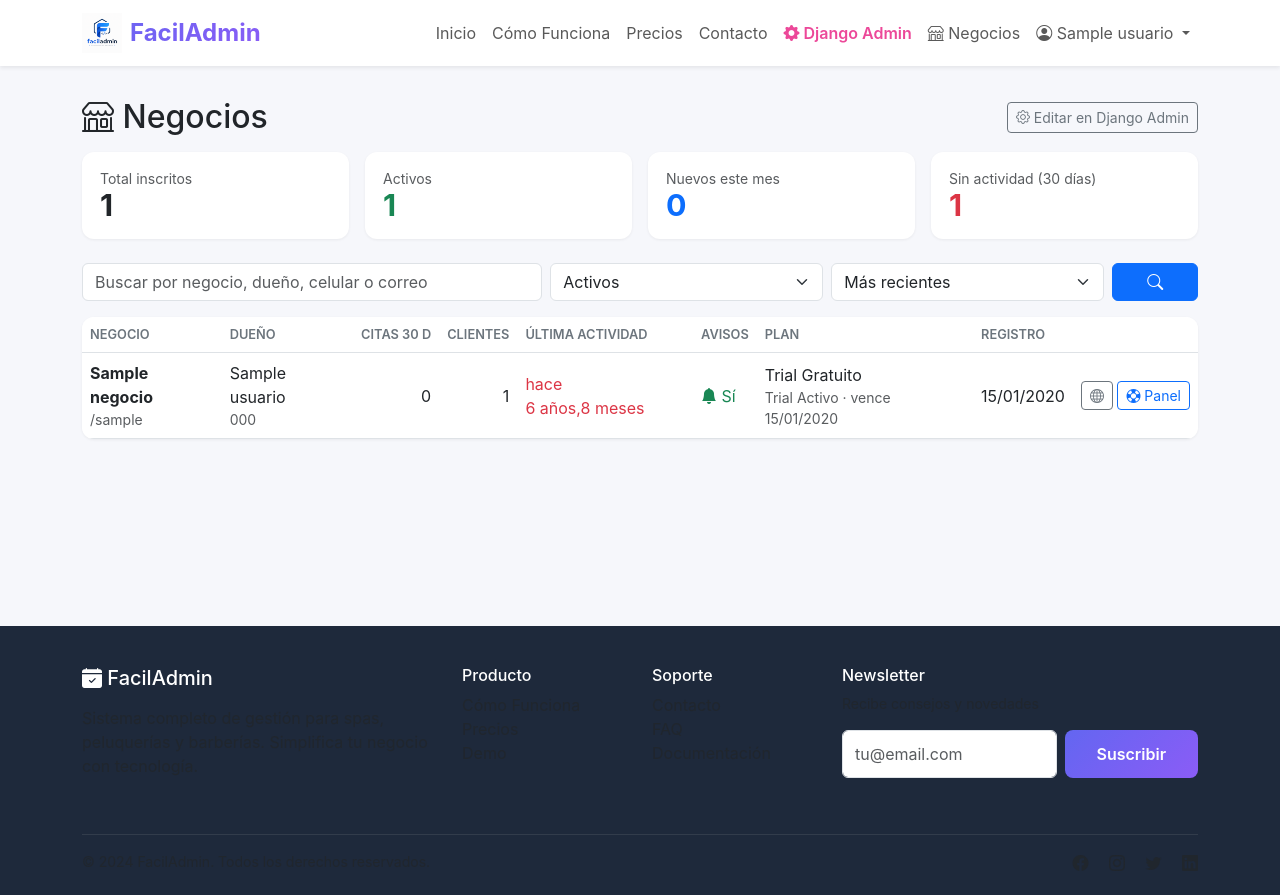
After one commit to Sistoferney/faciladmin, a Django app: page /superadmin/negocios/ in a window 1280 px wide. The commit adds this page. Run offline with Django 5.2, Linux system fonts and the light colour scheme; a user stored in the database is signed in; data comes from the database, SQL or seed files in the repository; tables that the repository leaves empty hold one stand-in row (values such as "Sample post"); parts of the project's set-up code (start-up, migrations or seed data) failed here and were passed over.

Commit message:
Feature: Listado de negocios para el superadmin y modo soporte
- Página /superadmin/negocios/ (reemplaza el menú desplegable): resumen
  (total, activos, nuevos del mes, sin actividad en 30 días), búsqueda por
  negocio, dueño, celular o correo, filtros, orden y paginación.
- Por negocio: dueño, citas de los últimos 30 días, clientes, última
  actividad (cita o ingreso del dueño), notificaciones activas, plan y
  vencimiento; botones para ver la minipágina, abrir su panel y escribirle
  al dueño por WhatsApp.
- Modo soporte: el superadmin abre el panel de cualquier negocio con un
  aviso visible; su dispositivo no se suscribe a los avisos del negocio
  (sin manifest, service worker, consulta de pendientes ni sonido) y sus
  acciones quedan registradas en el log.
- Al iniciar sesión, el superadmin llega al listado de negocios.

Co-Authored-By: Claude Opus 5.5 <noreply@anthropic.com>

```diff
--- a/apps/core/auth_views.py
+++ b/apps/core/auth_views.py
@@ -10,9 +10,9 @@ def redirect_after_login(request):
     """
     Redirige al usuario a su panel personalizado después del login
     """
-    # Si es superadmin, ir a la landing principal
+    # Si es superadmin, ir al listado de negocios
     if request.user.is_superuser:
-        return redirect('/')
+        return redirect('core:superadmin_negocios')
 
     # Si el usuario tiene un negocio asociado, ir a su mini-página admin
     if hasattr(request.user, 'negocio'):
--- a/apps/core/urls.py
+++ b/apps/core/urls.py
@@ -2,7 +2,7 @@
 URLs para vistas principales (landing, registro, etc.)
 """
 from django.urls import path
-from . import views, auth_views
+from . import views, auth_views, superadmin_views
 
 app_name = 'core'
 
@@ -12,6 +12,9 @@ urlpatterns = [
     path('como-funciona/', views.como_funciona, name='como_funciona'),
     path('contacto/', views.contacto, name='contacto'),
 
+    # Superadministrador de la plataforma
+    path('superadmin/negocios/', superadmin_views.negocios_superadmin, name='superadmin_negocios'),
+
     # Health check para monitoreo
     path('health/', views.health_check, name='health_check'),
 
--- a/apps/core/views.py
+++ b/apps/core/views.py
@@ -18,7 +18,6 @@ def landing_page(request):
     context = {
         'title': 'FacilAdmin - Sistema de Gestión para Spas y Peluquerías',
         'total_negocios': Negocio.objects.filter(esta_activo=True).count(),
-        'negocios': Negocio.objects.filter(esta_activo=True).order_by('-fecha_creacion') if request.user.is_superuser else None,
     }
     return render(request, 'landing/index.html', context)
 
--- a/templates/landing/base_landing.html
+++ b/templates/landing/base_landing.html
@@ -167,25 +167,11 @@
                                     <i class="bi bi-gear-fill"></i> Django Admin
                                 </a>
                             </li>
-                            <!-- Dropdown de Negocios -->
-                            <li class="nav-item dropdown">
-                                <a class="nav-link dropdown-toggle" href="#" role="button" data-bs-toggle="dropdown">
+                            <!-- Negocios inscritos (con indicadores de uso y acceso de soporte) -->
+                            <li class="nav-item">
+                                <a class="nav-link" href="{% url 'core:superadmin_negocios' %}">
                                     <i class="bi bi-shop"></i> Negocios
                                 </a>
-                                <ul class="dropdown-menu dropdown-menu-end">
-                                    <li><h6 class="dropdown-header">Mini-Páginas</h6></li>
-                                    {% if negocios %}
-                                        {% for negocio in negocios %}
-                                        <li>
-                                            <a class="dropdown-item" href="/{{ negocio.slug }}/" target="_blank">
-                                                <i class="bi bi-box-arrow-up-right"></i> {{ negocio.nombre }}
-                                            </a>
-                                        </li>
-                                        {% endfor %}
-                                    {% else %}
-                                        <li><span class="dropdown-item text-muted">No hay negocios</span></li>
-                                    {% endif %}
-                                </ul>
                             </li>
                         {% endif %}
 
--- /dev/null
+++ b/templates/superadmin/negocios.html
@@ -0,0 +1,182 @@
+{% extends 'landing/base_landing.html' %}
+
+{% block extra_css %}
+<style>
+    .sa-page { padding: 32px 0 64px; background: #f6f7fb; min-height: 70vh; }
+    .sa-card { background: #fff; border-radius: 12px; padding: 16px 18px; box-shadow: 0 1px 3px rgba(0,0,0,.06); height: 100%; }
+    .sa-card .valor { font-size: 1.9rem; font-weight: 700; line-height: 1.1; }
+    .sa-card a { color: inherit; text-decoration: none; }
+    .sa-tabla { background: #fff; border-radius: 12px; box-shadow: 0 1px 3px rgba(0,0,0,.06); overflow: hidden; }
+    .sa-tabla table { margin: 0; }
+    .sa-tabla th { font-size: .8rem; text-transform: uppercase; color: #6c757d; font-weight: 600; white-space: nowrap; }
+    .sa-tabla td { vertical-align: middle; }
+    .sa-acciones .btn { padding: .2rem .5rem; }
+    /* En celular cada negocio se ve como una tarjeta */
+    @media (max-width: 767.98px) {
+        .sa-tabla thead { display: none; }
+        .sa-tabla tr { display: block; border-bottom: 1px solid #eee; padding: 10px 14px; }
+        .sa-tabla td { display: flex; justify-content: space-between; gap: 12px; border: 0; padding: 4px 0; }
+        .sa-tabla td::before { content: attr(data-etiqueta); color: #6c757d; font-size: .85rem; }
+        .sa-tabla td.sa-nombre::before, .sa-tabla td.sa-acciones::before { content: none; }
+        .sa-tabla td.sa-acciones { justify-content: flex-start; padding-top: 8px; }
+    }
+</style>
+{% endblock %}
+
+{% block content %}
+<section class="sa-page">
+<div class="container">
+
+    <div class="d-flex flex-wrap justify-content-between align-items-center mb-3 gap-2">
+        <h2 class="mb-0"><i class="bi bi-shop"></i> Negocios</h2>
+        <a href="/admin/negocios/negocio/" class="btn btn-sm btn-outline-secondary"><i class="bi bi-gear"></i> Editar en Django Admin</a>
+    </div>
+
+    <!-- Resumen -->
+    <div class="row g-3 mb-4">
+        <div class="col-6 col-lg-3">
+            <div class="sa-card"><a href="?estado=todos">
+                <div class="text-muted small">Total inscritos</div>
+                <div class="valor">{{ resumen.total }}</div>
+            </a></div>
+        </div>
+        <div class="col-6 col-lg-3">
+            <div class="sa-card"><a href="?estado=activos">
+                <div class="text-muted small">Activos</div>
+                <div class="valor text-success">{{ resumen.activos }}</div>
+            </a></div>
+        </div>
+        <div class="col-6 col-lg-3">
+            <div class="sa-card"><a href="?estado=todos&orden=recientes">
+                <div class="text-muted small">Nuevos este mes</div>
+                <div class="valor text-primary">{{ resumen.nuevos_mes }}</div>
+            </a></div>
+        </div>
+        <div class="col-6 col-lg-3">
+            <div class="sa-card"><a href="?estado=sin_actividad">
+                <div class="text-muted small">Sin actividad ({{ dias_actividad }} días)</div>
+                <div class="valor text-danger">{{ resumen.sin_actividad }}</div>
+            </a></div>
+        </div>
+    </div>
+
+    <!-- Búsqueda y filtros -->
+    <form method="get" class="row g-2 mb-3">
+        <div class="col-12 col-md-5">
+            <input type="search" name="q" value="{{ q }}" class="form-control" placeholder="Buscar por negocio, dueño, celular o correo">
+        </div>
+        <div class="col-6 col-md-3">
+            <select name="estado" class="form-select" onchange="this.form.submit()">
+                <option value="activos" {% if estado == 'activos' %}selected{% endif %}>Activos</option>
+                <option value="sin_actividad" {% if estado == 'sin_actividad' %}selected{% endif %}>Sin actividad</option>
+                <option value="inactivos" {% if estado == 'inactivos' %}selected{% endif %}>Desactivados</option>
+                <option value="todos" {% if estado == 'todos' %}selected{% endif %}>Todos</option>
+            </select>
+        </div>
+        <div class="col-6 col-md-3">
+            <select name="orden" class="form-select" onchange="this.form.submit()">
+                <option value="recientes" {% if orden == 'recientes' %}selected{% endif %}>Más recientes</option>
+                <option value="actividad" {% if orden == 'actividad' %}selected{% endif %}>Última actividad</option>
+                <option value="citas" {% if orden == 'citas' %}selected{% endif %}>Más citas (30 días)</option>
+                <option value="nombre" {% if orden == 'nombre' %}selected{% endif %}>Nombre</option>
+            </select>
+        </div>
+        <div class="col-12 col-md-1 d-grid">
+            <button class="btn btn-primary" type="submit"><i class="bi bi-search"></i></button>
+        </div>
+    </form>
+
+    <div class="sa-tabla">
+        <table class="table table-hover">
+            <thead>
+                <tr>
+                    <th>Negocio</th>
+                    <th>Dueño</th>
+                    <th class="text-end">Citas 30 d</th>
+                    <th class="text-end">Clientes</th>
+                    <th>Última actividad</th>
+                    <th>Avisos</th>
+                    <th>Plan</th>
+                    <th>Registro</th>
+                    <th></th>
+                </tr>
+            </thead>
+            <tbody>
+            {% for negocio in pagina %}
+                <tr>
+                    <td class="sa-nombre">
+                        <strong>{{ negocio.nombre }}</strong>
+                        {% if not negocio.esta_activo %}<span class="badge bg-secondary ms-1">Desactivado</span>{% endif %}
+                        <div class="small text-muted">/{{ negocio.slug }}</div>
+                    </td>
+                    <td data-etiqueta="Dueño">
+                        <div>
+                            {{ negocio.administrador.nombre }}
+                            <div class="small text-muted">{{ negocio.administrador.telefono|default:"sin celular" }}</div>
+                        </div>
+                    </td>
+                    <td data-etiqueta="Citas 30 días" class="text-end">{{ negocio.citas_30d }}</td>
+                    <td data-etiqueta="Clientes" class="text-end">{{ negocio.total_clientes }}</td>
+                    <td data-etiqueta="Última actividad">
+                        {% if negocio.ultima_actividad %}
+                            <span class="{% if negocio.inactivo_reciente %}text-danger{% endif %}" title="{{ negocio.ultima_actividad|date:'j/m/Y g:i a' }}">
+                                hace {{ negocio.ultima_actividad|timesince }}
+                            </span>
+                        {% else %}
+                            <span class="text-danger">Nunca</span>
+                        {% endif %}
+                    </td>
+                    <td data-etiqueta="Avisos">
+                        {% if negocio.push_activo %}
+                            <span class="text-success" title="El dueño recibe notificaciones"><i class="bi bi-bell-fill"></i> Sí</span>
+                        {% else %}
+                            <span class="text-muted" title="El dueño no ha activado las notificaciones"><i class="bi bi-bell-slash"></i> No</span>
+                        {% endif %}
+                    </td>
+                    <td data-etiqueta="Plan">
+                        {% with s=negocio.suscripcion %}
+                        {% if s %}
+                            <div>{{ s.plan.nombre }}
+                                <div class="small {% if s.estado == 'vencida' or s.estado == 'suspendida' or s.estado == 'cancelada' %}text-danger{% else %}text-muted{% endif %}">
+                                    {{ s.get_estado_display }} · vence {{ s.fecha_fin|date:"j/m/Y" }}
+                                </div>
+                            </div>
+                        {% else %}
+                            <span class="text-muted">—</span>
+                        {% endif %}
+                        {% endwith %}
+                    </td>
+                    <td data-etiqueta="Registro">{{ negocio.fecha_creacion|date:"j/m/Y" }}</td>
+                    <td class="sa-acciones text-nowrap">
+                        <a href="/{{ negocio.slug }}/" target="_blank" rel="noopener" class="btn btn-sm btn-outline-secondary" title="Ver minipágina"><i class="bi bi-globe"></i></a>
+                        <a href="/{{ negocio.slug }}/admin/" class="btn btn-sm btn-outline-primary" title="Abrir su panel (soporte)"><i class="bi bi-life-preserver"></i> Panel</a>
+                        {% if negocio.whatsapp_dueno %}
+                        <a href="{{ negocio.whatsapp_dueno }}" target="_blank" rel="noopener" class="btn btn-sm btn-outline-success" title="WhatsApp al dueño"><i class="bi bi-whatsapp"></i></a>
+                        {% endif %}
+                    </td>
+                </tr>
+            {% empty %}
+                <tr><td colspan="9" class="text-center text-muted py-4">No hay negocios con estos filtros.</td></tr>
+            {% endfor %}
+            </tbody>
+        </table>
+    </div>
+
+    {% if pagina.paginator.num_pages > 1 %}
+    <nav class="mt-3 d-flex justify-content-between align-items-center">
+        <span class="text-muted small">{{ pagina.start_index }}–{{ pagina.end_index }} de {{ pagina.paginator.count }}</span>
+        <ul class="pagination mb-0">
+            {% if pagina.has_previous %}
+            <li class="page-item"><a class="page-link" href="?{{ parametros }}&pagina={{ pagina.previous_page_number }}">Anterior</a></li>
+            {% endif %}
+            <li class="page-item disabled"><span class="page-link">{{ pagina.number }} / {{ pagina.paginator.num_pages }}</span></li>
+            {% if pagina.has_next %}
+            <li class="page-item"><a class="page-link" href="?{{ parametros }}&pagina={{ pagina.next_page_number }}">Siguiente</a></li>
+            {% endif %}
+        </ul>
+    </nav>
+    {% endif %}
+
+</div>
+</section>
+{% endblock %}
```
Also changed, not shown: apps/core/superadmin_views.py (added, +134 -0 lines), apps/core/tests.py (added, +85 -0 lines), apps/negocios/admin_views.py (+8 -1 lines), templates/admin_panel/base_admin.html (+17 -0 lines).
